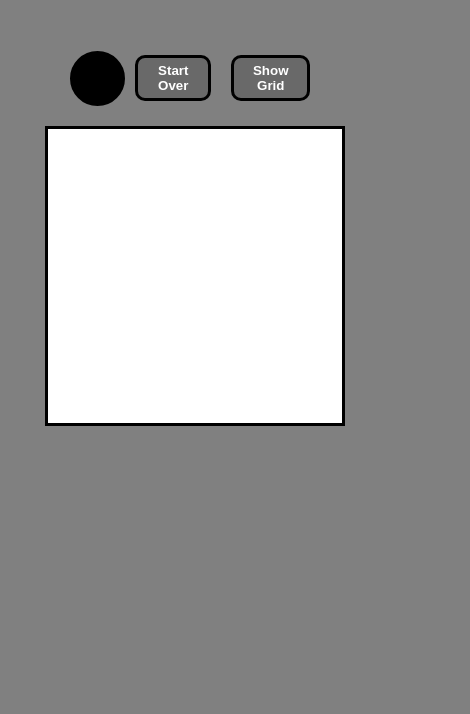
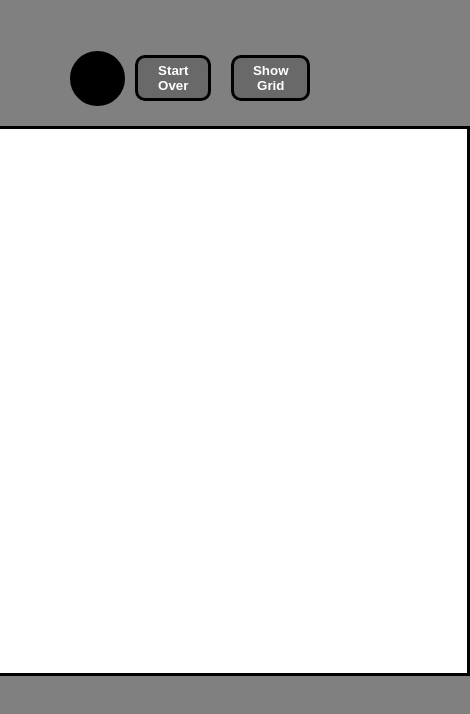
Before and after one commit to coolsitebiz/etchasketch, a plain HTML site: page index.html in a window 390 px wide. Shown: the whole page, 470 px wide, since content can reach past the window. Drawn offline with Linux system fonts and the light colour scheme.

Commit message:
Revert changes to grid from responsive design

```diff
--- a/index.html
+++ b/index.html
@@ -70,7 +70,6 @@
         <button id="gridLineButton" onclick="showGridLines()">Show Grid</button>
         <p><em>Double-click to reset custom colors</em></p>
       </div>
-      <div id="grid"></div>
     </div>
     <script>
       makeGrid(16);
--- a/scripts.js
+++ b/scripts.js
@@ -27,7 +27,7 @@ function makeGrid(dimension) {
   }
 
   let main = document.querySelector("#main");
-  let grid = document.querySelector("#grid");
+  let grid = document.createElement("div");
   grid.className = "grid";
   grid.style.gridTemplateColumns = `repeat(${dimension}, 1fr)`;
   main.appendChild(grid);
```
